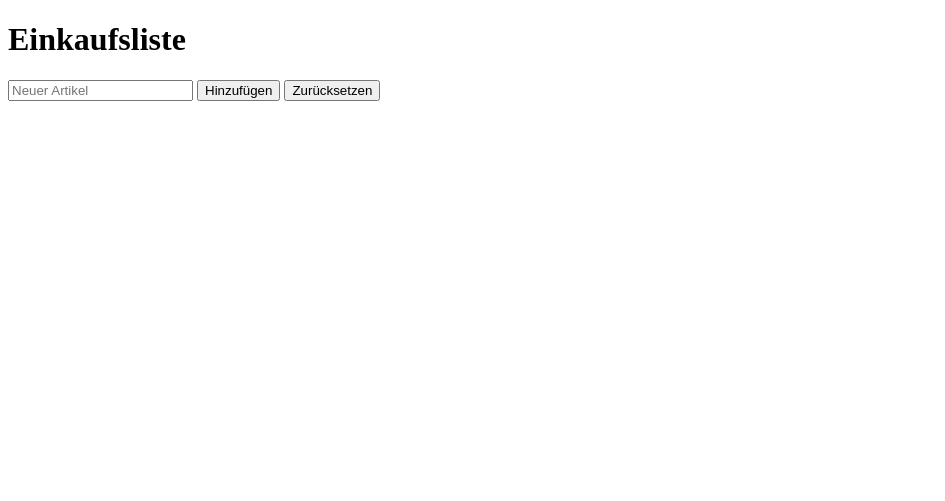
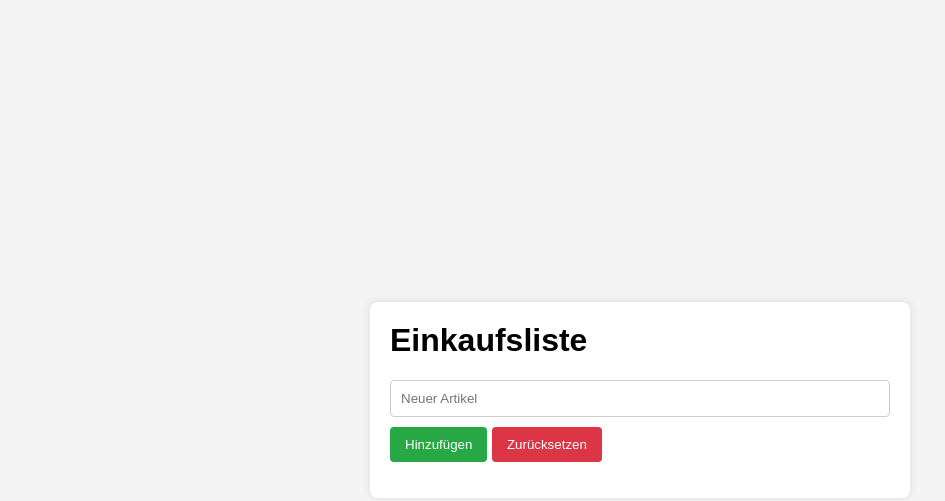
Before and after one commit to Halim218/einkaufsliste, a plain HTML site: page index.html in a window 1280 px wide. Shown: the whole page, without its empty margins (0-945 px from the left). Drawn offline with Linux system fonts and the light colour scheme; no server answers.

Commit message:
Update index.html

```diff
--- a/index.html
+++ b/index.html
@@ -3,9 +3,56 @@
 <head>
     <meta charset="UTF-8">
     <meta name="viewport" content="width=device-width, initial-scale=1.0">
-    <title>Einkaufsliste - Datum</title>
+    <title>Einkaufsliste</title>
     <style>
-        /* CSS wie zuvor */
+        body {
+            font-family: Arial, sans-serif;
+            margin: 0;
+            padding: 0;
+            display: flex;
+            flex-direction: column;
+            align-items: center;
+            justify-content: center;
+            height: 100vh;
+            background-color: #f4f4f4;
+        }
+        #container {
+            width: 90%;
+            max-width: 500px;
+            background: #fff;
+            padding: 20px;
+            box-shadow: 0 0 10px rgba(0, 0, 0, 0.1);
+            border-radius: 8px;
+        }
+        h1 {
+            margin-top: 0;
+        }
+        input {
+            width: calc(100% - 22px);
+            padding: 10px;
+            margin-bottom: 10px;
+            border: 1px solid #ccc;
+            border-radius: 4px;
+        }
+        button {
+            padding: 10px 15px;
+            border: none;
+            border-radius: 4px;
+            background: #28a745;
+            color: white;
+            cursor: pointer;
+        }
+        button.reset {
+            background: #dc3545;
+        }
+        ul {
+            list-style-type: none;
+            padding: 0;
+        }
+        li {
+            padding: 8px 0;
+            border-bottom: 1px solid #ddd;
+        }
     </style>
 </head>
 <body>
```
